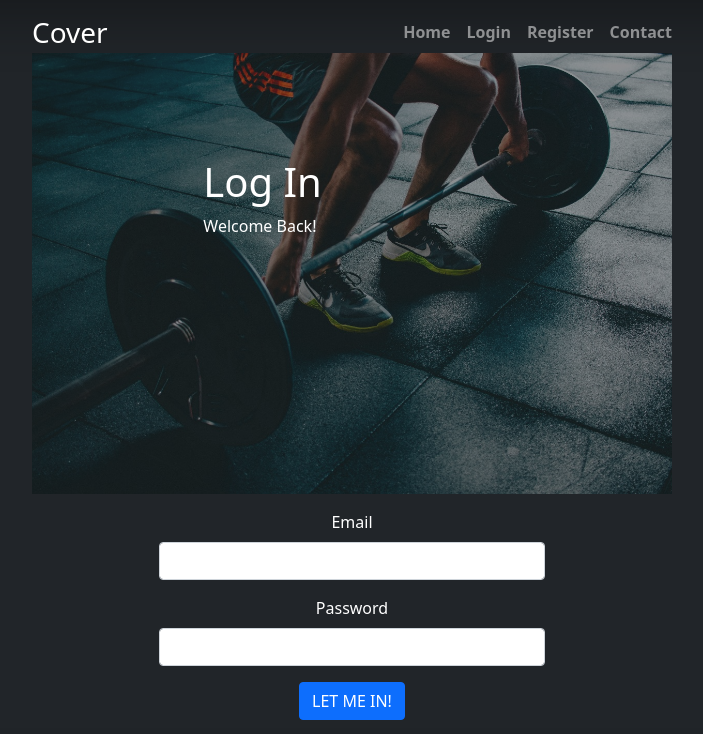
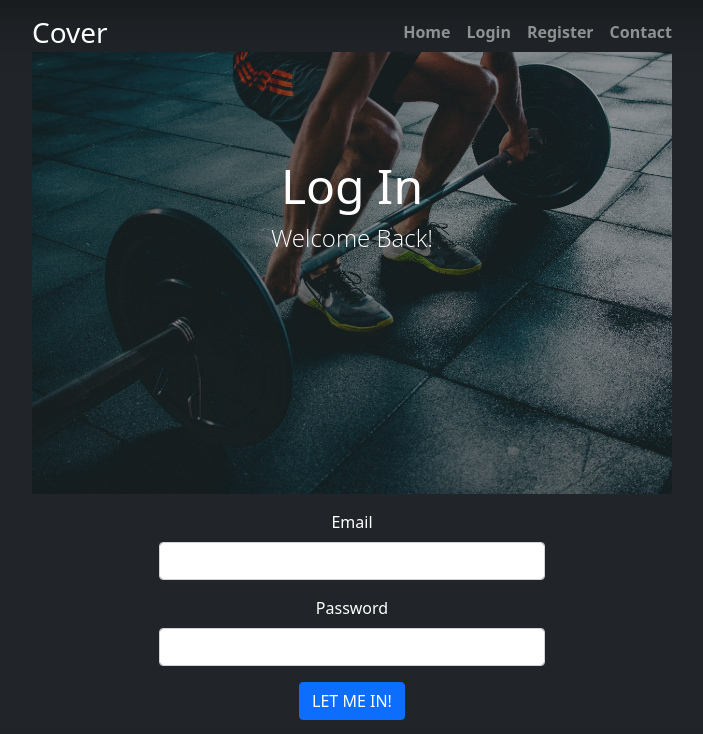
Before and after one commit to CalmaxBenard/workout-tracker, a Flask app: page /login in a window 1280 px wide. Shown: the top 734 px of the page, without its empty margins (288-991 px from the left). Run offline with Flask 3, Linux system fonts and the light colour scheme; some libraries are stand-ins or nearby versions.

Commit message:
add login route

```diff
--- a/static/css/styles.css
+++ b/static/css/styles.css
@@ -66,11 +66,12 @@ body {
     position: relative;
     margin-bottom: 1rem;
     padding-top: calc(3rem + 57px);
-    padding-bottom: 8rem;
+    padding-bottom: 20rem;
     background: no-repeat center center;
     background-color: #6c757d;
     background-size: cover;
     background-attachment: scroll;
+    overflow: hidden;
 
 }
 .masthead:before {
@@ -83,6 +84,54 @@ body {
     background-color: #212529;
     opacity: 0.5;
 }
+
+header.masthead .page-heading,
+header.masthead .post-heading,
+header.masthead .site-heading {
+  color: #fff;
+}
+header.masthead .page-heading,
+header.masthead .site-heading {
+  text-align: center;
+}
+header.masthead .page-heading h1, header.masthead .page-heading .h1,
+header.masthead .site-heading h1,
+header.masthead .site-heading .h1 {
+  font-size: 3rem;
+}
+header.masthead .page-heading .subheading,
+header.masthead .site-heading .subheading {
+  font-size: 1.5rem;
+  font-weight: 300;
+  line-height: 1.1;
+  display: block;
+  margin-top: 0.625rem;
+  font-family: "Open Sans", -apple-system, BlinkMacSystemFont, "Segoe UI", Roboto, "Helvetica Neue", Arial, sans-serif, "Apple Color Emoji", "Segoe UI Emoji", "Segoe UI Symbol", "Noto Color Emoji";
+}
+header.masthead .post-heading h1, header.masthead .post-heading .h1 {
+  font-size: 2.25rem;
+}
+header.masthead .post-heading .meta,
+header.masthead .post-heading .subheading {
+  line-height: 1.1;
+  display: block;
+}
+header.masthead .post-heading .subheading {
+  font-size: 1.5rem;
+  font-weight: 600;
+  margin: 0.75rem 0 2rem;
+  font-family: "Open Sans", -apple-system, BlinkMacSystemFont, "Segoe UI", Roboto, "Helvetica Neue", Arial, sans-serif, "Apple Color Emoji", "Segoe UI Emoji", "Segoe UI Symbol", "Noto Color Emoji";
+}
+header.masthead .post-heading .meta {
+  font-size: 0.5rem;
+  font-weight: 300;
+  font-style: italic;
+  font-family: "Lora", -apple-system, BlinkMacSystemFont, "Segoe UI", Roboto, "Helvetica Neue", Arial, sans-serif, "Apple Color Emoji", "Segoe UI Emoji", "Segoe UI Symbol", "Noto Color Emoji";
+}
+header.masthead .post-heading .meta a {
+  color: #fff;
+}
+
 .px-3 .cover{
      text-align:center;
      background-color: #555555;
@@ -98,6 +147,7 @@ body {
 .mb-4 {
     margin-bottom: 1.5rem !important
     padding-bottom: 8rem
+
 }
 
 .row {
```
